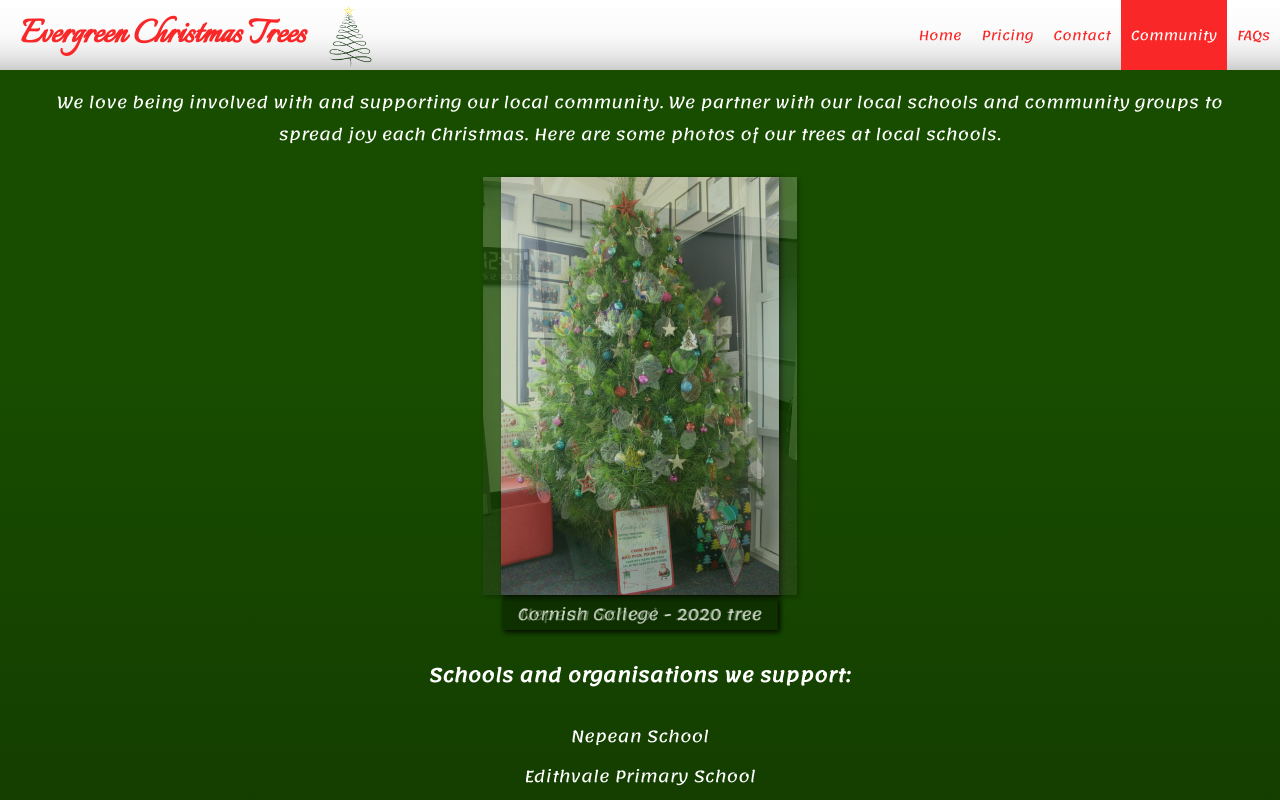
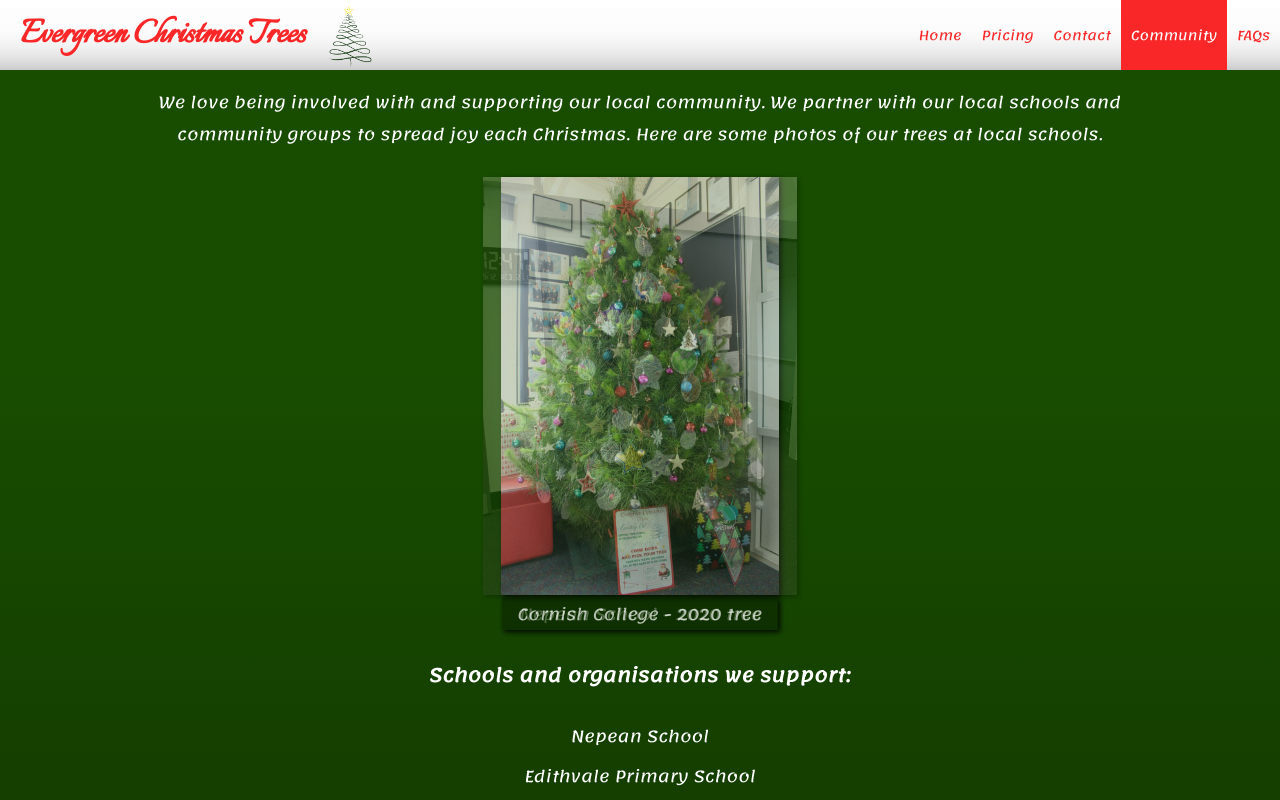
Before and after one commit to justjooshing/next-evergreen-christmas-trees, a Next.js app: page /community in a window 1280 px wide. Shown: the top 800 px of the page. Built offline with nearby package versions, Linux system fonts and the light colour scheme.

Commit message:
add max width

```diff
--- a/styles/Community.module.css
+++ b/styles/Community.module.css
@@ -1,6 +1,13 @@
 .main {
+  display: flex;
+  flex-direction: column;
   text-align: center;
   margin: 0em 2em;
+}
+
+.main > p {
+  align-self: center;
+  max-width: 80%;
 }
 
 .school_list {
```
